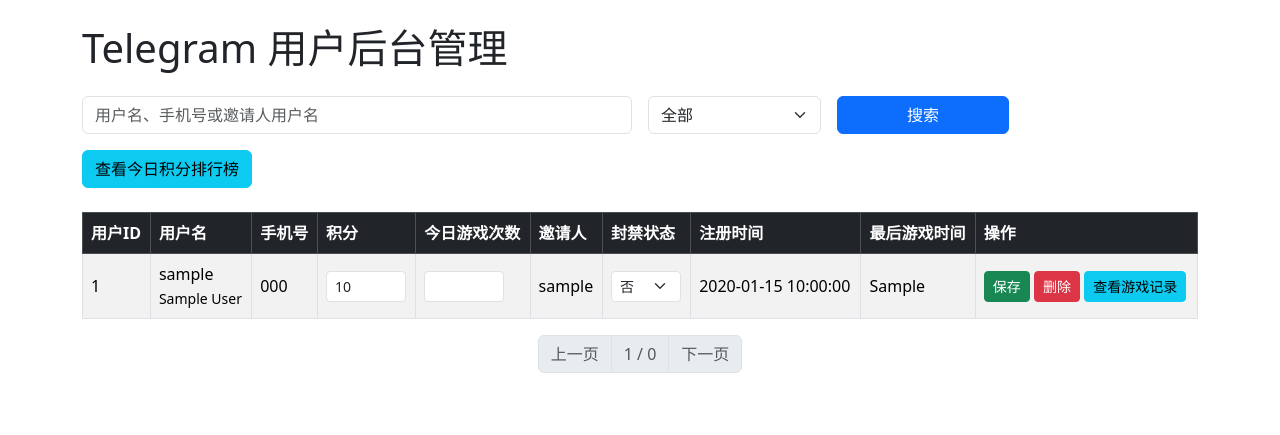
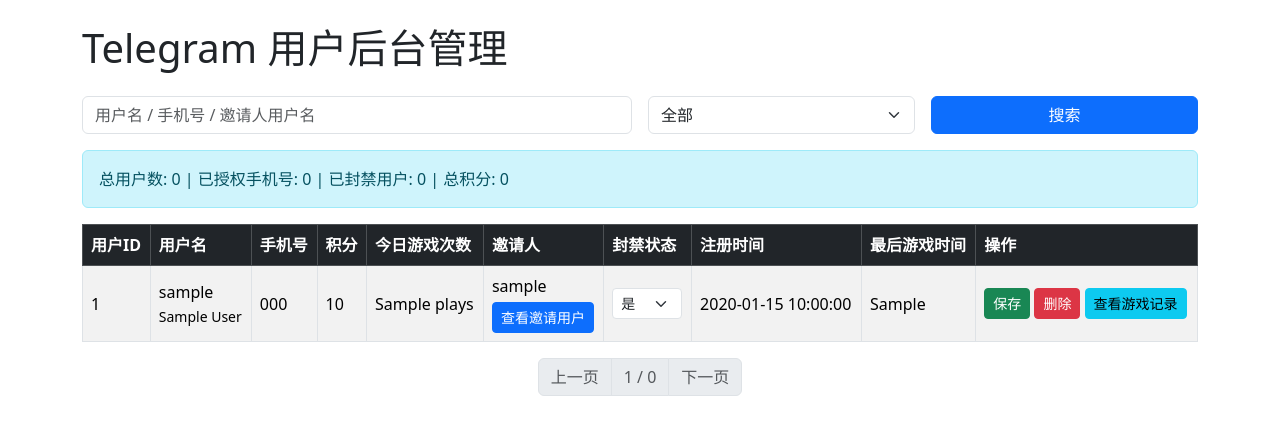
Before and after one commit to Dreamchaser-aus/telegramdashboard, a Flask app: page / in a window 1280 px wide. Shown: the top 435 px of the page. Run offline with Flask 2, Linux system fonts and the light colour scheme; a database or web service that is not in the repository returns one stand-in record (values such as "Sample title"); data that the repository does not hold is empty; parts of the project's set-up code (start-up, migrations or seed data) failed here and were passed over; some libraries are stand-ins or nearby versions.

Commit message:
Update dashboard.html

```diff
--- a/templates/dashboard.html
+++ b/templates/dashboard.html
@@ -9,46 +9,29 @@
 <div class="container py-4">
   <h1 class="mb-4">Telegram 用户后台管理</h1>
 
-  <!-- 搜索表单 -->
   <form method="get" class="row g-3 mb-3">
     <div class="col-md-6">
-      <input type="text" name="keyword" class="form-control" placeholder="用户名、手机号或邀请人用户名" value="{{ keyword or '' }}" />
+      <input type="text" name="keyword" class="form-control" placeholder="用户名 / 手机号 / 邀请人用户名" value="{{ keyword or '' }}" />
     </div>
-    <div class="col-md-2">
+    <div class="col-md-3">
       <select name="authorized" class="form-select">
         <option value="" {% if not is_authorized %}selected{% endif %}>全部</option>
         <option value="1" {% if is_authorized == '1' %}selected{% endif %}>已授权手机号</option>
         <option value="0" {% if is_authorized == '0' %}selected{% endif %}>未授权手机号</option>
       </select>
     </div>
-    <div class="col-md-2">
+    <div class="col-md-3">
       <button type="submit" class="btn btn-primary w-100">搜索</button>
     </div>
   </form>
 
-  <!-- 排行榜按钮 -->
-  <div class="mb-4">
-    <button id="show-rank-btn" class="btn btn-info">查看今日积分排行榜</button>
+  <div class="alert alert-info">
+    总用户数: {{ stats.total_users }} |
+    已授权手机号: {{ stats.authorized_users }} |
+    已封禁用户: {{ stats.blocked_users }} |
+    总积分: {{ stats.total_points }}
   </div>
 
-  <!-- 排行榜模态框 -->
-  <div class="modal fade" id="rankModal" tabindex="-1" aria-labelledby="rankModalLabel" aria-hidden="true">
-    <div class="modal-dialog modal-dialog-centered">
-      <div class="modal-content">
-        <div class="modal-header">
-          <h5 class="modal-title" id="rankModalLabel">🎖️ 今日积分排行榜</h5>
-          <button type="button" class="btn-close" data-bs-dismiss="modal" aria-label="关闭"></button>
-        </div>
-        <div class="modal-body">
-          <ul id="rank-list" class="list-group">
-            <li class="list-group-item">加载中...</li>
-          </ul>
-        </div>
-      </div>
-    </div>
-  </div>
-
-  <!-- 用户数据表格 -->
   <table class="table table-bordered table-striped align-middle">
     <thead class="table-dark">
       <tr>
@@ -73,17 +56,18 @@
           <small>{{ user[1] or '' }} {{ user[2] or '' }}</small>
         </td>
         <td>{{ user[4] or '未授权' }}</td>
+        <td>{{ user[5] }}</td>
+        <td>{{ user[6] }}</td>
         <td>
-          <input type="number" class="form-control form-control-sm points-input" value="{{ user[5] }}" min="0" style="width: 80px;" />
+          {{ user.inviter_username or '无' }}<br/>
+          {% if user[9] %}
+          <a href="/invitees?user_id={{ user[9] }}" class="btn btn-sm btn-primary mt-1">查看邀请用户</a>
+          {% endif %}
         </td>
         <td>
-          <input type="number" class="form-control form-control-sm plays-input" value="{{ user[6] }}" min="0" style="width: 80px;" />
-        </td>
-        <td>{{ user[12] or '无' }}</td>
-        <td>
           <select class="form-select form-select-sm block-status" style="width: 70px;">
-            <option value="0" {% if not user[11] %}selected{% endif %}>否</option>
-            <option value="1" {% if user[11] %}selected{% endif %}>是</option>
+            <option value="0" {% if not user[10] %}selected{% endif %}>否</option>
+            <option value="1" {% if user[10] %}selected{% endif %}>是</option>
           </select>
         </td>
         <td>{{ user[7]|format_datetime }}</td>
@@ -100,53 +84,23 @@
     </tbody>
   </table>
 
-  <!-- 分页导航 -->
   <nav aria-label="分页导航" class="d-flex justify-content-center">
     <ul class="pagination">
       <li class="page-item {% if stats.page <= 1 %}disabled{% endif %}">
-        <a class="page-link" href="?page={{ stats.page - 1 }}&keyword={{ keyword or '' }}&authorized={{ is_authorized or '' }}">上一页</a>
+        <a class="page-link" href="?page={{ stats.page - 1 }}&keyword={{ keyword }}&authorized={{ is_authorized }}">上一页</a>
       </li>
       <li class="page-item disabled">
         <a class="page-link" href="#">{{ stats.page }} / {{ stats.total_pages }}</a>
       </li>
       <li class="page-item {% if stats.page >= stats.total_pages %}disabled{% endif %}">
-        <a class="page-link" href="?page={{ stats.page + 1 }}&keyword={{ keyword or '' }}&authorized={{ is_authorized or '' }}">下一页</a>
+        <a class="page-link" href="?page={{ stats.page + 1 }}&keyword={{ keyword }}&authorized={{ is_authorized }}">下一页</a>
       </li>
     </ul>
   </nav>
 </div>
 
-<script src="https://cdn.jsdelivr.net/npm/bootstrap@5.3.2/dist/js/bootstrap.bundle.min.js"></script>
 <script>
-  const rankModal = new bootstrap.Modal(document.getElementById('rankModal'));
-  const rankList = document.getElementById('rank-list');
-  document.getElementById('show-rank-btn').addEventListener('click', async () => {
-    rankList.innerHTML = '<li class="list-group-item">加载中...</li>';
-    rankModal.show();
-    try {
-      const res = await fetch('/rank_data');
-      if (!res.ok) throw new Error('获取排行榜失败');
-      const data = await res.json();
-      rankList.innerHTML = '';
-      if (data.length === 0) {
-        rankList.innerHTML = '<li class="list-group-item">暂无数据</li>';
-        return;
-      }
-      const medals = ["🥇", "🥈", "🥉"];
-      data.forEach((user, i) => {
-        const medal = medals[i] || '🎖️';
-        const username = user.username || user.first_name || '匿名';
-        const li = document.createElement('li');
-        li.className = 'list-group-item d-flex justify-content-between align-items-center';
-        li.textContent = `${medal} ${username} — ${user.points} 分`;
-        rankList.appendChild(li);
-      });
-    } catch (e) {
-      rankList.innerHTML = `<li class="list-group-item text-danger">加载失败，请刷新页面</li>`;
-      console.error(e);
-    }
-  });
-
+  // 封禁状态更新
   document.querySelectorAll('.block-status').forEach(select => {
     select.addEventListener('change', async function() {
       const tr = this.closest('tr');
@@ -166,12 +120,13 @@
     });
   });
 
+  // 保存按钮事件
   document.querySelectorAll('.save-btn').forEach(button => {
     button.addEventListener('click', async function() {
       const tr = this.closest('tr');
       const userId = tr.getAttribute('data-user-id');
-      const points = tr.querySelector('.points-input').value;
-      const plays = tr.querySelector('.plays-input').value;
+      const points = tr.querySelector('td:nth-child(4)').innerText;
+      const plays = tr.querySelector('td:nth-child(5)').innerText;
       const isBlocked = tr.querySelector('.block-status').value;
       try {
         const formData = new FormData();
@@ -191,6 +146,7 @@
     });
   });
 
+  // 删除按钮事件
   document.querySelectorAll('.delete-btn').forEach(button => {
     button.addEventListener('click', async function() {
       if (!confirm('确定要删除该用户吗？此操作不可撤销。')) return;
```
